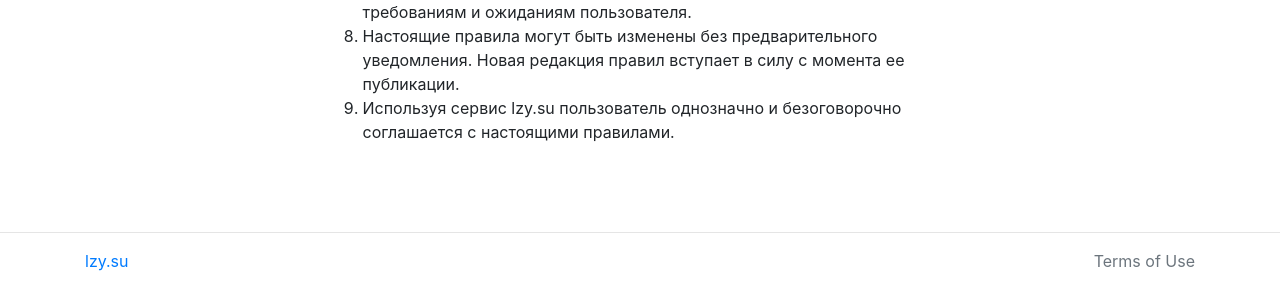
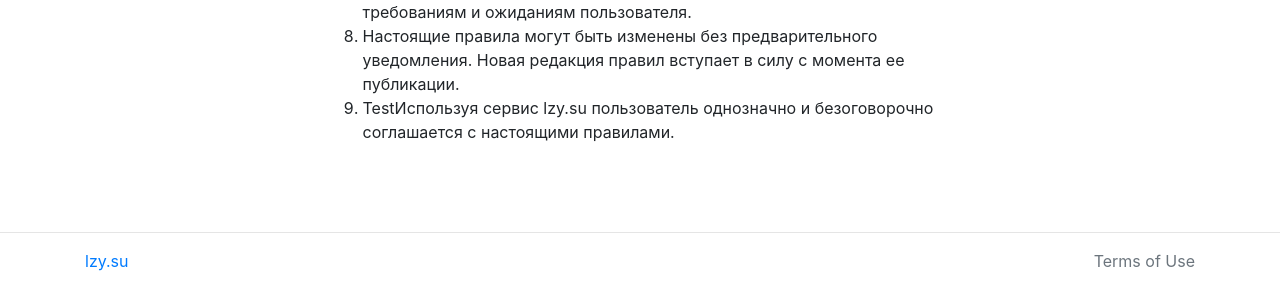
Before and after one commit to YuriyCherniy/lzy.su, a Django app: page /terms/ in a window 1280 px wide. Shown: the part 938-1219 px from the top of the page. Run offline with Django 4.2, Linux system fonts and the light colour scheme; some libraries are stand-ins or nearby versions.

Commit message:
Update terms_of_use.html
test commit

```diff
--- a/app/core/templates/core/terms_of_use.html
+++ b/app/core/templates/core/terms_of_use.html
@@ -64,7 +64,7 @@
                     гарантии, что cервис будет соответствовать каким-либо требованиям и ожиданиям пользователя.</li>
                 <li>Настоящие правила могут быть изменены без предварительного уведомления. Новая редакция правил
                     вступает в силу с момента ее публикации.</li>
-                <li>Используя сервис lzy.su пользователь однозначно и безоговорочно соглашается с настоящими правилами.</li>
+                <li>TestИспользуя сервис lzy.su пользователь однозначно и безоговорочно соглашается с настоящими правилами.</li>
             </ol>
         </div>
     </div>
```
